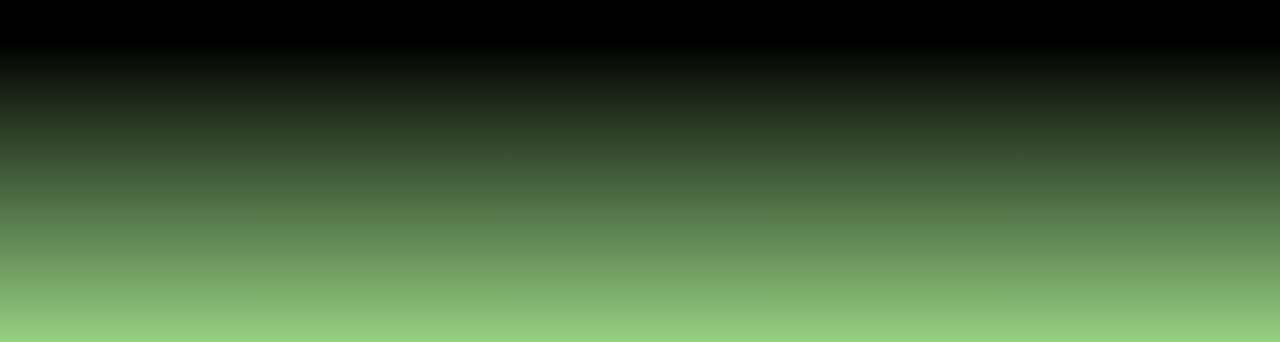
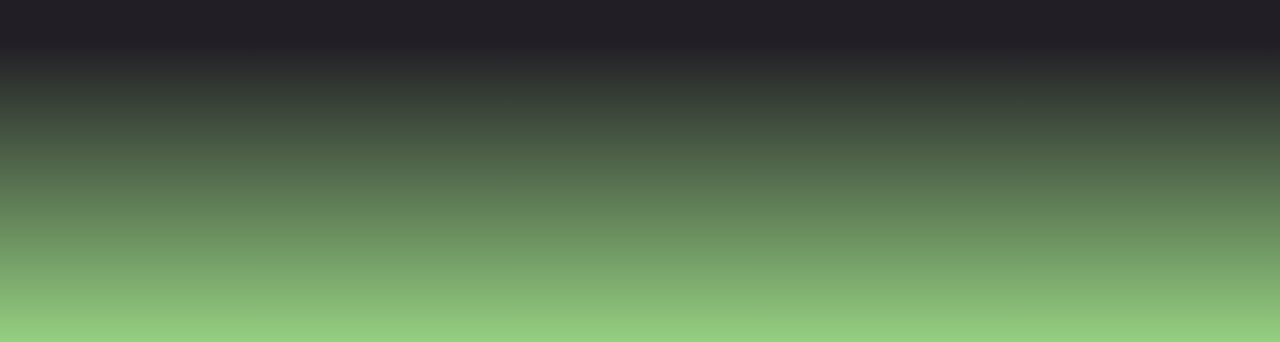
Before and after one commit to dilan012345/Noto, a plain HTML site: page index.html in a window 1280 px wide. Shown: the part 458-800 px from the top of the page. Drawn offline with Linux system fonts and the light colour scheme.

Commit message:
Update index.html

```diff
--- a/index.html
+++ b/index.html
@@ -8,7 +8,7 @@ html, body {
 }
 
 body {
-    background: black;
+    background-color: #211e25;
 }
 
 body::after {
```
